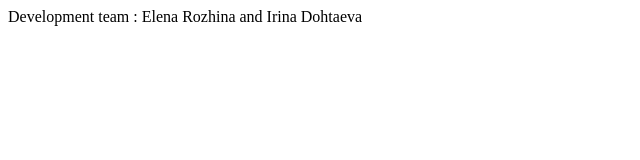
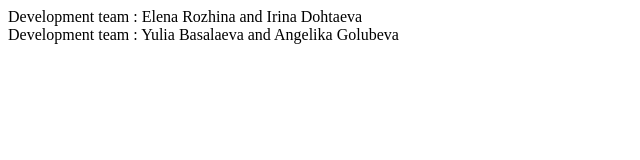
Before and after one commit to GitStudentDeveloper/git_lab_van, a plain HTML site: page index.html in a window 1280 px wide. Shown: the whole page, without its empty margins (0-640 px from the left). Drawn offline with Linux system fonts and the light colour scheme.

Commit message:
Our commit

```diff
--- a/index.html
+++ b/index.html
@@ -11,6 +11,12 @@
 
 			<span>Development team : Elena Rozhina and Irina Dohtaeva</span>
 	</div>
+	<div id='main_block'>
+		<div id="second_group">
+
+			<span>Development team : Yulia Basalaeva and Angelika Golubeva</span>
+	</div>
+
 </body>
 
 </html>
```
